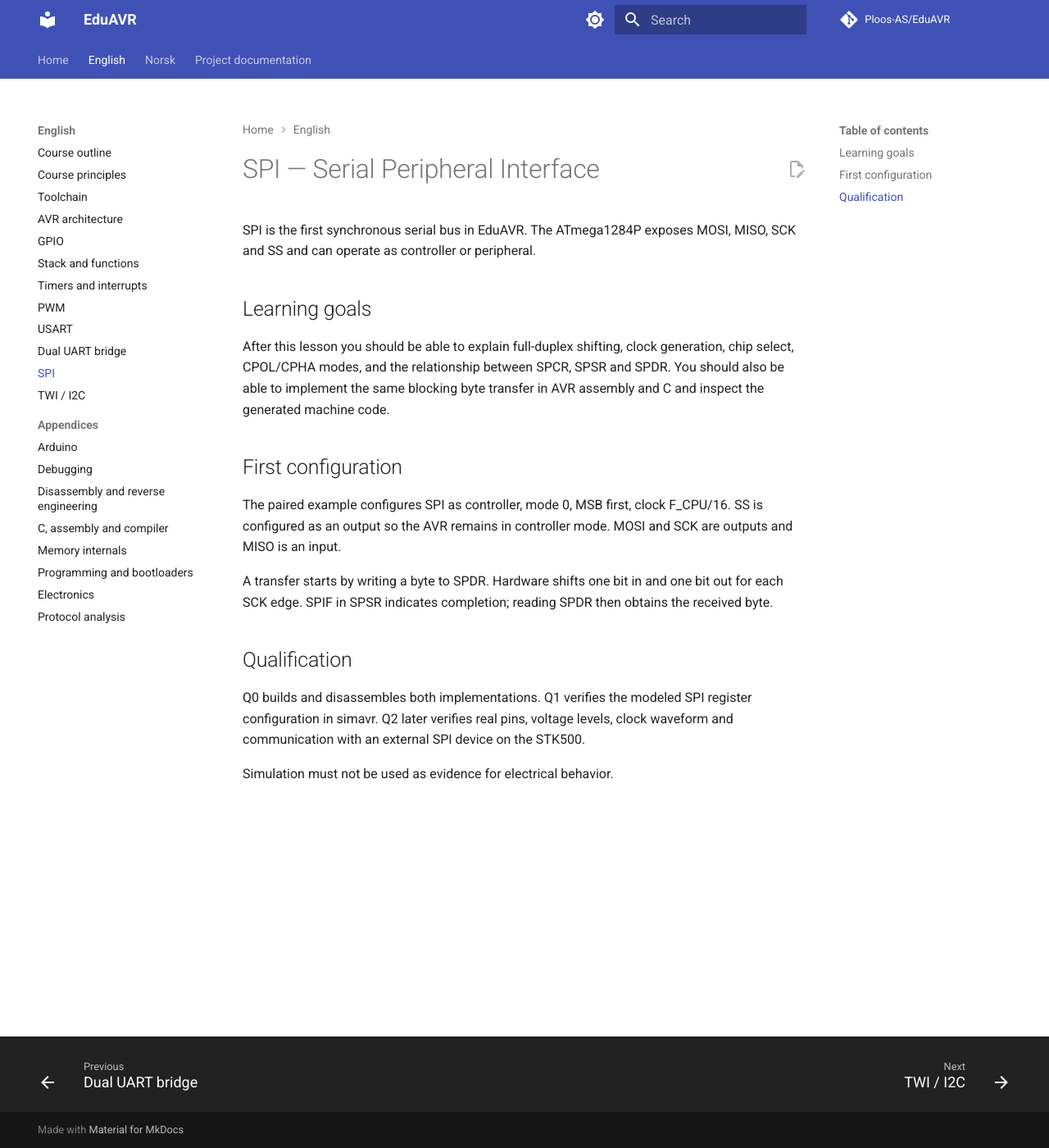
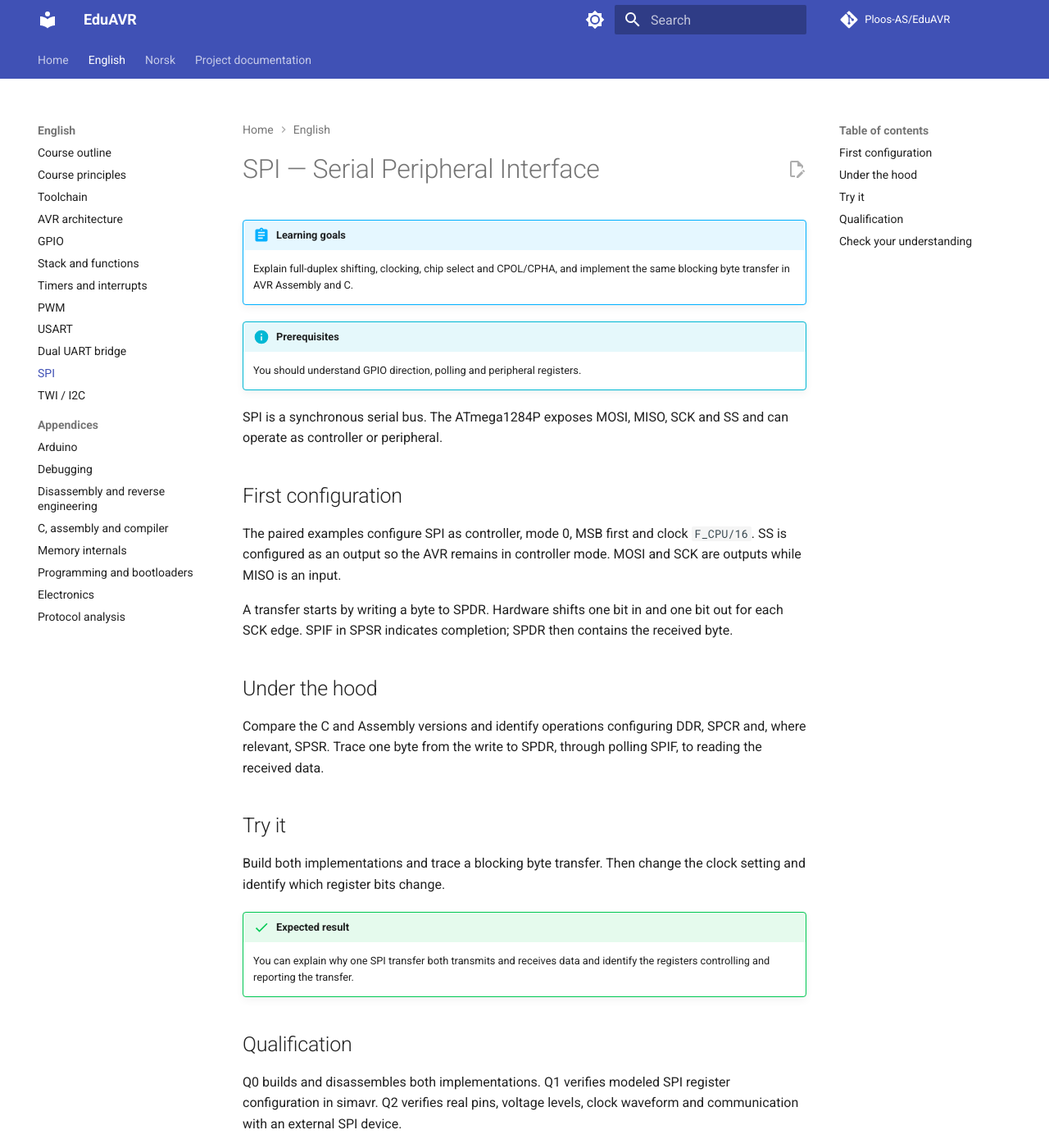
Before and after one commit to Ploos-AS/EduAVR, an MkDocs documentation site: the page built from docs/en/08-spi.md, in a window 1280 px wide and 1400 px high. Shown: the whole window at 82% size. Built offline with MkDocs 1.6.1 and Material for MkDocs 9.7.7, drawn with Linux system fonts in a browser that asks for light colours; comment, search, counter and statistics services are not loaded; some of the changed text lies outside the part shown.

Commit message:
docs: harmonize communications lessons

```diff
--- a/docs/en/08-spi.md
+++ b/docs/en/08-spi.md
@@ -1,19 +1,40 @@
 # SPI — Serial Peripheral Interface
 
-SPI is the first synchronous serial bus in EduAVR. The ATmega1284P exposes MOSI, MISO, SCK and SS and can operate as controller or peripheral.
+!!! abstract "Learning goals"
+    Explain full-duplex shifting, clocking, chip select and CPOL/CPHA, and implement the same blocking byte transfer in AVR Assembly and C.
 
-## Learning goals
+!!! info "Prerequisites"
+    You should understand GPIO direction, polling and peripheral registers.
 
-After this lesson you should be able to explain full-duplex shifting, clock generation, chip select, CPOL/CPHA modes, and the relationship between SPCR, SPSR and SPDR. You should also be able to implement the same blocking byte transfer in AVR assembly and C and inspect the generated machine code.
+SPI is a synchronous serial bus. The ATmega1284P exposes MOSI, MISO, SCK and SS and can operate as controller or peripheral.
 
 ## First configuration
 
-The paired example configures SPI as controller, mode 0, MSB first, clock F_CPU/16. SS is configured as an output so the AVR remains in controller mode. MOSI and SCK are outputs and MISO is an input.
+The paired examples configure SPI as controller, mode 0, MSB first and clock `F_CPU/16`. SS is configured as an output so the AVR remains in controller mode. MOSI and SCK are outputs while MISO is an input.
 
-A transfer starts by writing a byte to SPDR. Hardware shifts one bit in and one bit out for each SCK edge. SPIF in SPSR indicates completion; reading SPDR then obtains the received byte.
+A transfer starts by writing a byte to SPDR. Hardware shifts one bit in and one bit out for each SCK edge. SPIF in SPSR indicates completion; SPDR then contains the received byte.
+
+## Under the hood
+
+Compare the C and Assembly versions and identify operations configuring DDR, SPCR and, where relevant, SPSR. Trace one byte from the write to SPDR, through polling SPIF, to reading the received data.
+
+## Try it
+
+Build both implementations and trace a blocking byte transfer. Then change the clock setting and identify which register bits change.
+
+!!! success "Expected result"
+    You can explain why one SPI transfer both transmits and receives data and identify the registers controlling and reporting the transfer.
 
 ## Qualification
 
-Q0 builds and disassembles both implementations. Q1 verifies the modeled SPI register configuration in simavr. Q2 later verifies real pins, voltage levels, clock waveform and communication with an external SPI device on the STK500.
+Q0 builds and disassembles both implementations. Q1 verifies modeled SPI register configuration in simavr. Q2 verifies real pins, voltage levels, clock waveform and communication with an external SPI device.
 
-Simulation must not be used as evidence for electrical behavior.
+## Check your understanding
+
+1. Why is SPI called full-duplex?
+2. What does chip select do?
+3. What do CPOL and CPHA specify?
+4. Why can simulation not qualify the electrical SCK waveform?
+
+!!! tip "Next"
+    Continue to [TWI / I2C](09-twi-i2c.md).
```
